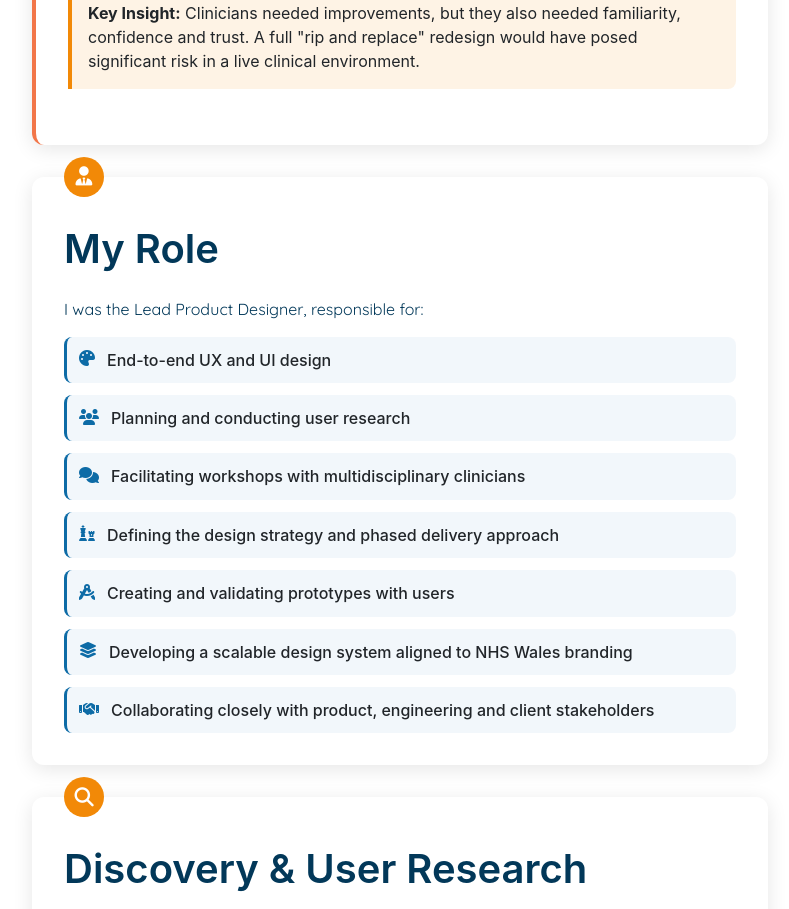
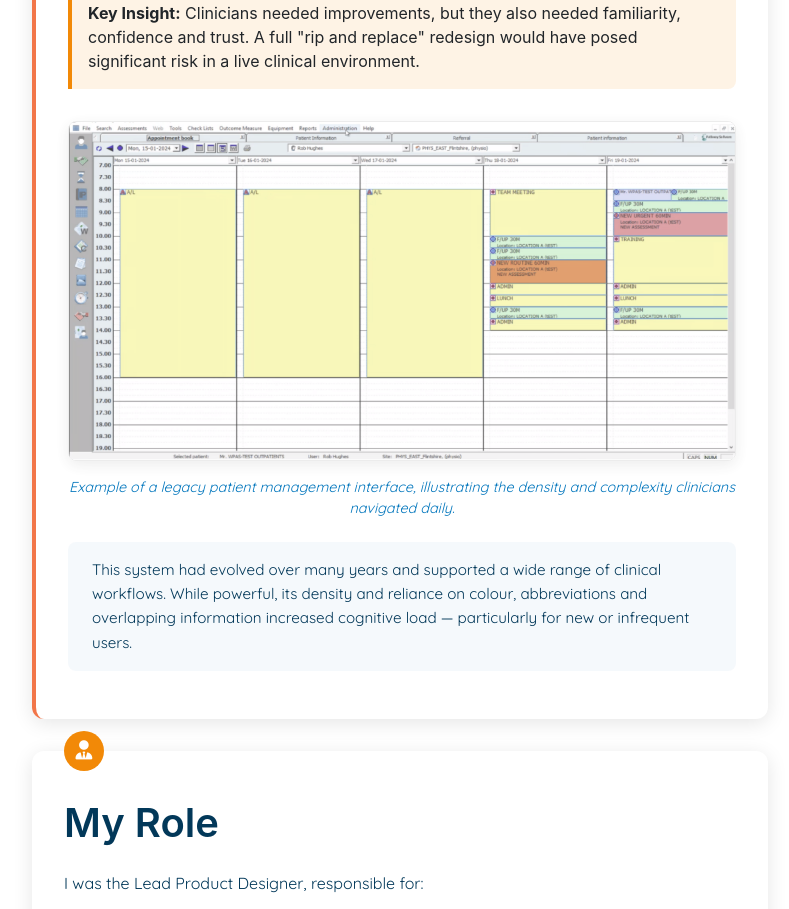
Before and after one commit to sarahgibsonnnn/My-portfolio, a React (Vite) app: page /patient-management-case-study in a window 1280 px wide. Shown: the part 1240-2149 px from the top of the page, without its empty margins (240-1029 px from the left). Built offline with nearby package versions, Linux system fonts and the light colour scheme; some icons are missing.

Commit message:
Add images to patient management system redesign

```diff
--- a/src/pages/PatientManagementCaseStudy.tsx
+++ b/src/pages/PatientManagementCaseStudy.tsx
@@ -62,6 +62,20 @@ export default function PatientManagementCaseStudy() {
                 </div>
                 <div className="key-insight">
                   <strong>Key Insight:</strong> Clinicians needed improvements, but they also needed familiarity, confidence and trust. A full "rip and replace" redesign would have posed significant risk in a live clinical environment.
+                </div>
+
+                <div className="legacy-interface-showcase">
+                  <img
+                    src="/images/legacy-patient-management-interface.png"
+                    alt="Legacy patient management system interface"
+                    className="legacy-interface-image"
+                  />
+                  <p className="image-caption">
+                    Example of a legacy patient management interface, illustrating the density and complexity clinicians navigated daily.
+                  </p>
+                  <p>
+                    This system had evolved over many years and supported a wide range of clinical workflows. While powerful, its density and reliance on colour, abbreviations and overlapping information increased cognitive load — particularly for new or infrequent users.
+                  </p>
                 </div>
               </section>
 
--- a/src/pages/ProductDesign.tsx
+++ b/src/pages/ProductDesign.tsx
@@ -13,7 +13,7 @@ const caseStudies = [
     subtitle: "Modernising a critical legacy clinical system",
     description: "Redesign of a 20+ year-old therapy management system relied on daily by multidisciplinary clinicians. The goal was to improve usability and reliability while maintaining familiarity and minimising disruption to care delivery.",
     status: "Coming Soon",
-    image: "images/coming-soon.jpg",
+    image: "images/patient-management-hero.png",
     skills: ["User Research", "Co-design workshops", "Interaction design", "Prototyping", "Design systems", "Accessibility"],
     focus: "Legacy redesign, clinical workflows, accessibility, phased delivery",
     duration: "Ongoing",
--- a/src/portfolio.scss
+++ b/src/portfolio.scss
@@ -2007,6 +2007,40 @@ h6 a {
       border-radius: 0 8px 8px 0;
     }
 
+    .legacy-interface-showcase {
+      margin-top: 2rem;
+
+      .legacy-interface-image {
+        width: 100%;
+        max-width: 800px;
+        height: auto;
+        border-radius: 8px;
+        box-shadow: 0 4px 15px rgba(0, 0, 0, 0.1);
+        opacity: 0.75;
+        filter: grayscale(30%) blur(0.5px);
+        border: 1px solid rgba(0, 0, 0, 0.1);
+        margin-bottom: 1rem;
+      }
+
+      .image-caption {
+        font-size: 0.9rem;
+        color: color.adjust(map.get($colors, content), $lightness: 20%);
+        font-style: italic;
+        text-align: center;
+        margin-bottom: 1.5rem;
+        line-height: 1.4;
+      }
+
+      p:last-child {
+        margin-top: 1rem;
+        padding: 1rem 1.5rem;
+        background: rgba(map.get($colors, secondary), 0.04);
+        border-radius: 8px;
+        font-size: 0.95rem;
+        line-height: 1.6;
+      }
+    }
+
     .case-study-nav {
       display: flex;
       justify-content: space-between;
```
Also changed, not shown: public/images/legacy-patient-management-interface.png (added), public/images/patient-management-hero.png (added).
